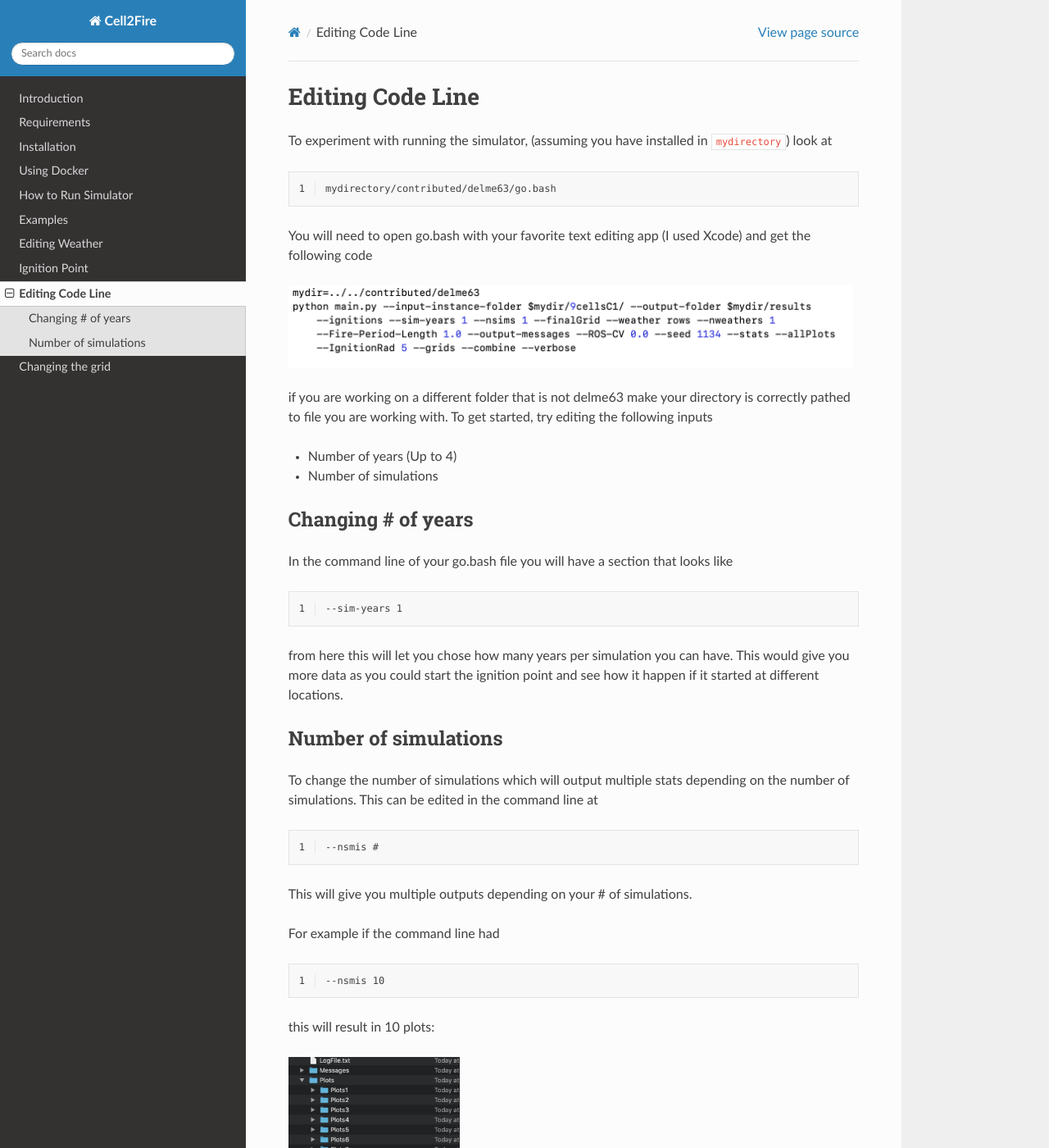
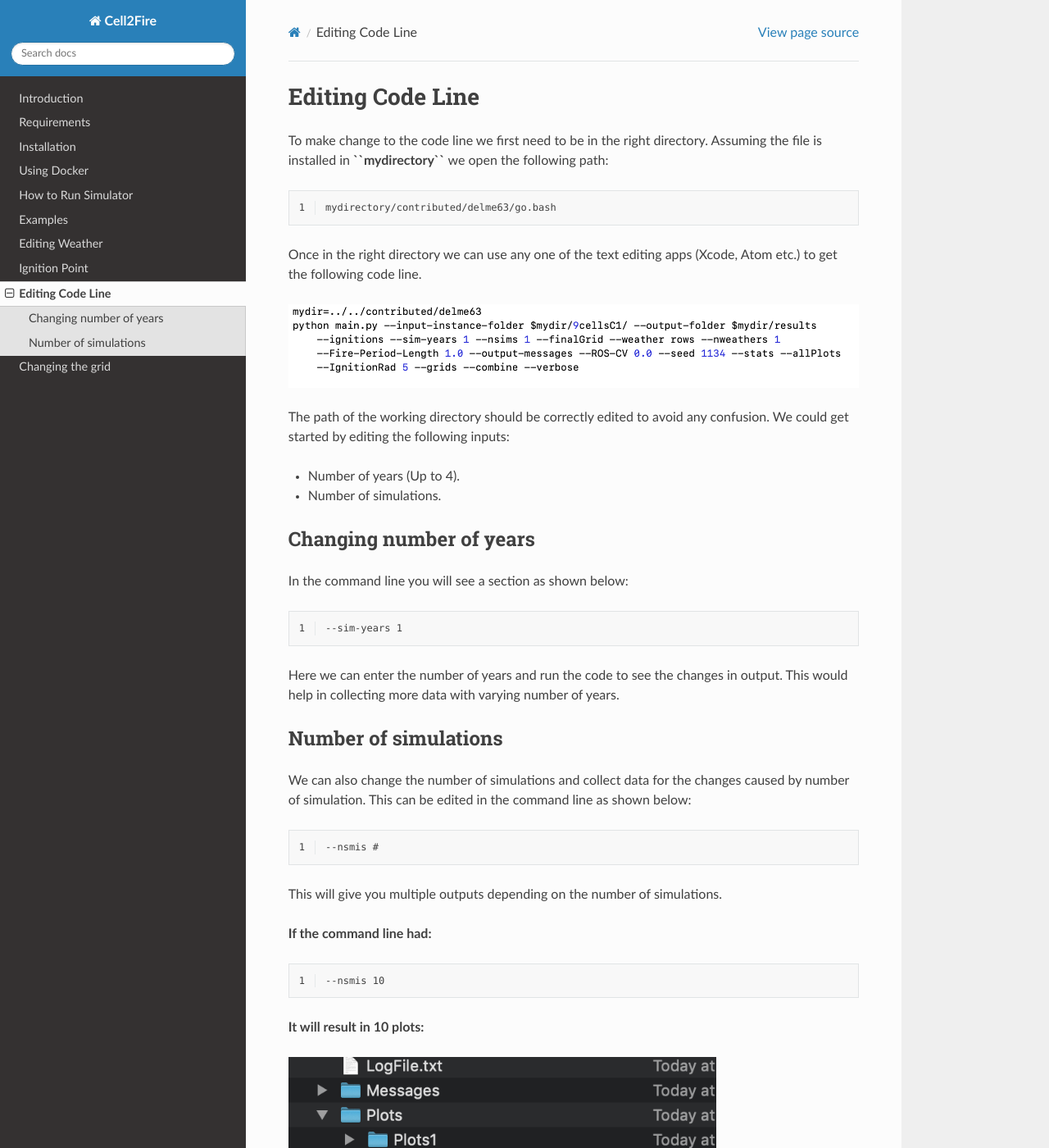
Before and after one commit to cell2fire/Cell2Fire, a Sphinx documentation site: the page built from docsrc/source/rstfiles/Codeline.rst, in a window 1280 px wide and 1400 px high. Shown: the whole window at 82% size. Built offline with Sphinx 7.4.7 and the Read the Docs theme 2.0.0, drawn with Linux system fonts in a browser that asks for light colours.

Commit message:
Kumar editing code line (#47)
* Updated Cellsize

* Adressed comments on Cellsize

* Changed Code Line

```diff
--- a/docsrc/source/rstfiles/Codeline.rst
+++ b/docsrc/source/rstfiles/Codeline.rst
@@ -1,59 +1,60 @@
 Editing Code Line
 =================
 
-To experiment with running the simulator, (assuming you have installed in
-``mydirectory``) look at
+To make change to the code line we first need to be in the right directory. Assuming the file is installed in **``mydirectory``** we open the following path:
 
 .. code-block:: html
    :linenos:
 
    mydirectory/contributed/delme63/go.bash
 
-You will need to open go.bash with your favorite text editing app (I used Xcode) and get the following code
+
+Once in the right directory we can use any one of the text editing apps (Xcode, Atom etc.) to get the following code line.
+
+.. image:: /image/codeline.png
+  :width: 100%
+
+The path of the working directory should be correctly edited to avoid any confusion.
+We could get started by editing the following inputs:
+
+* Number of years (Up to 4).
+* Number of simulations.
 
 
-.. image:: /image/codeline.png
-  :width: 99%
+Changing number of years
+------------------------
 
-if you are working on a different folder that is not delme63 make your directory is correctly pathed to file you are working with.
-To get started, try editing the following inputs
-
-* Number of years (Up to 4)
-* Number of simulations
-
-
-Changing # of years
--------------------
-
-In the command line of your go.bash file you will have a section that looks like
+In the command line you will see a section as shown below:
 
 .. code-block:: html
    :linenos:
 
    --sim-years 1
 
-from here this will let you chose how many years per simulation you can have. This would give you more data as you could start the ignition point and see how it happen
-if it started at different locations.
+Here we can enter the number of years and run the code to see the changes in output. This would help in collecting more data with varying number of years.
+
 
 Number of simulations
 ---------------------
-To change the number of simulations which will output multiple stats depending on the number of simulations. This can be edited in the command line at
+
+We can also change the number of simulations and collect data for the changes caused by number of simulation.
+This can be edited in the command line as shown below:
 
 .. code-block:: html
   :linenos:
 
   --nsmis #
 
-This will give you multiple outputs depending on your # of simulations.
+This will give you multiple outputs depending on the number of simulations.
 
-For example if the command line had
+**If the command line had:**
 
 .. code-block:: html
   :linenos:
 
   --nsmis 10
 
-this will result in 10 plots:
+**It will result in 10 plots:**
 
 .. image:: /image/plots.png
-  :width: 30%
+  :width: 75%
```
